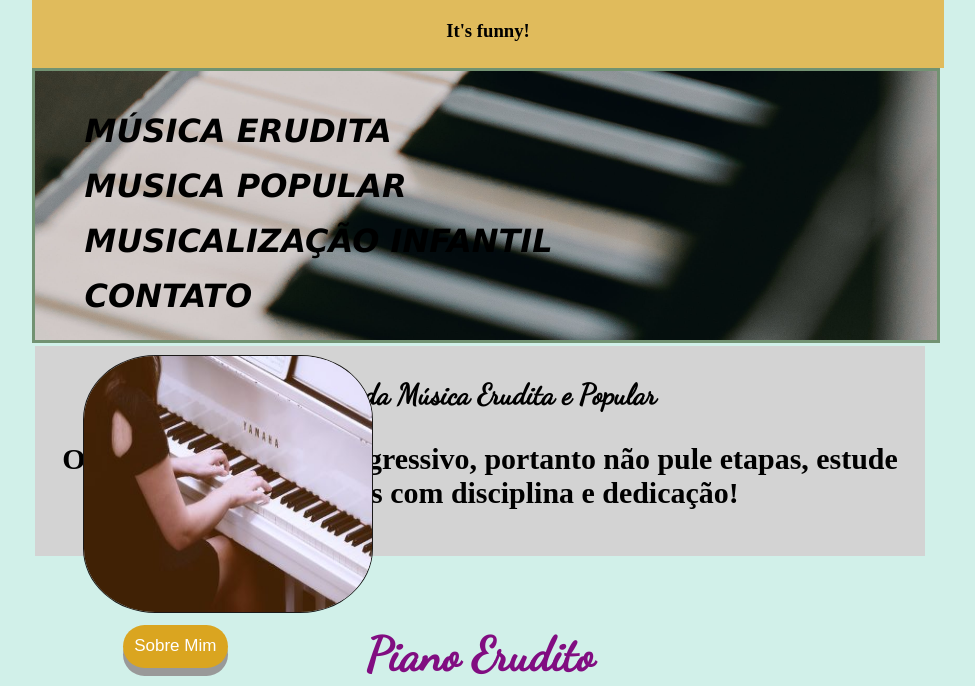
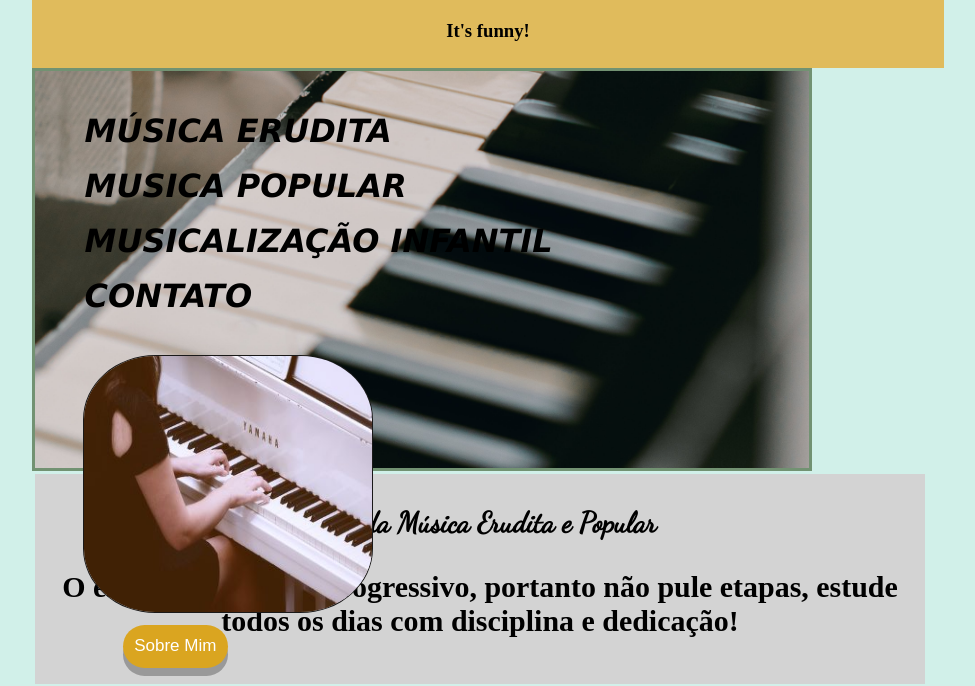
Before and after one commit to isacristinagian/Landing.Page.Piano, a plain HTML site: page index.html in a window 1280 px wide. Shown: the part 149-835 px from the top of the page, without its empty margins (0-975 px from the left). Drawn offline with nearby package versions, Linux system fonts and the light colour scheme.

Commit message:
Update style.css

```diff
--- a/style.css
+++ b/style.css
@@ -38,8 +38,8 @@ header{
 
 nav{
     background-image: url("piano2.jpg");
-    width:70.5vw;
-    height: 21vw;
+    width:60.5vw;
+    height: 31vw;
     object-fit:cover;
     background-position: right bottom, left top;
     background-repeat: no-repeat;
```
